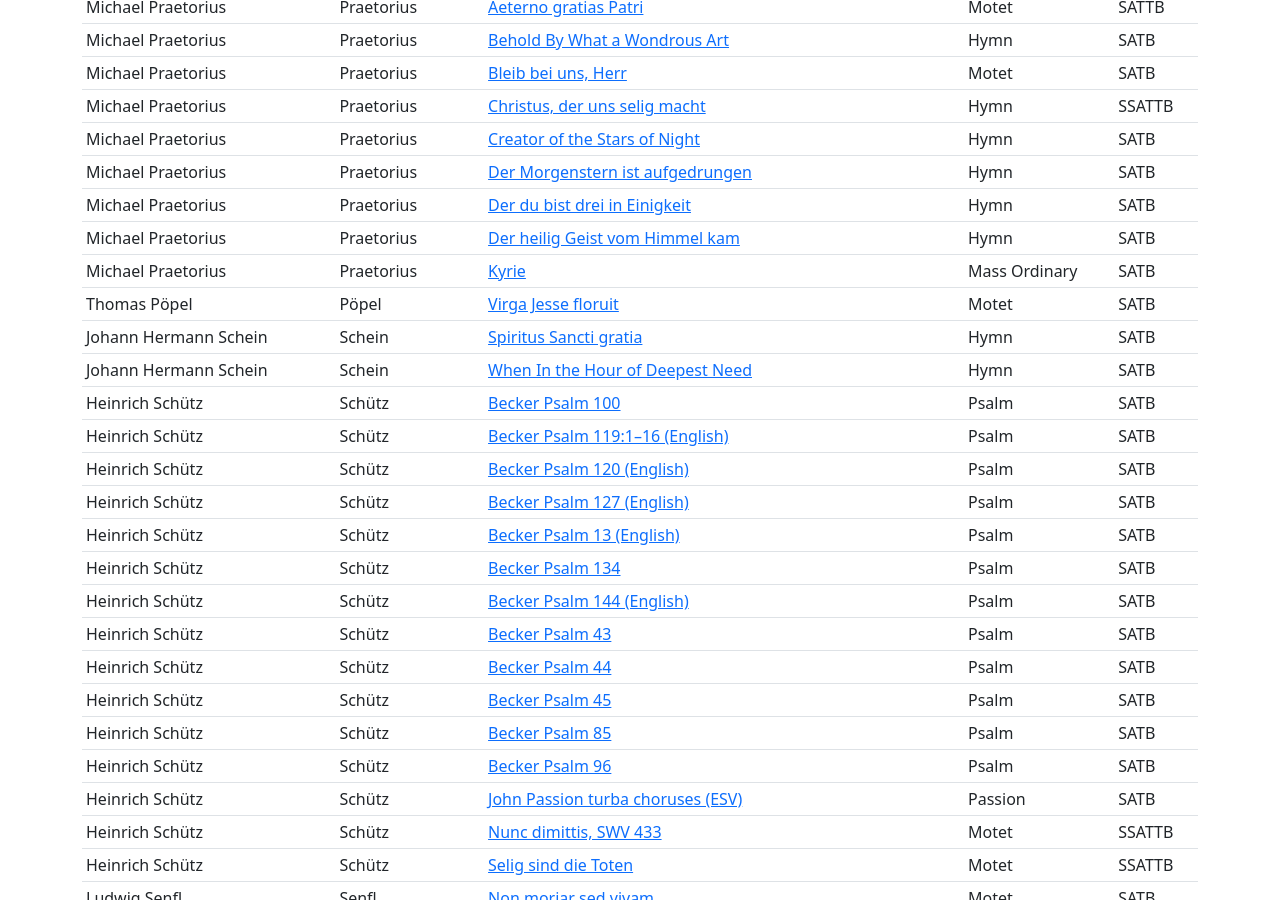
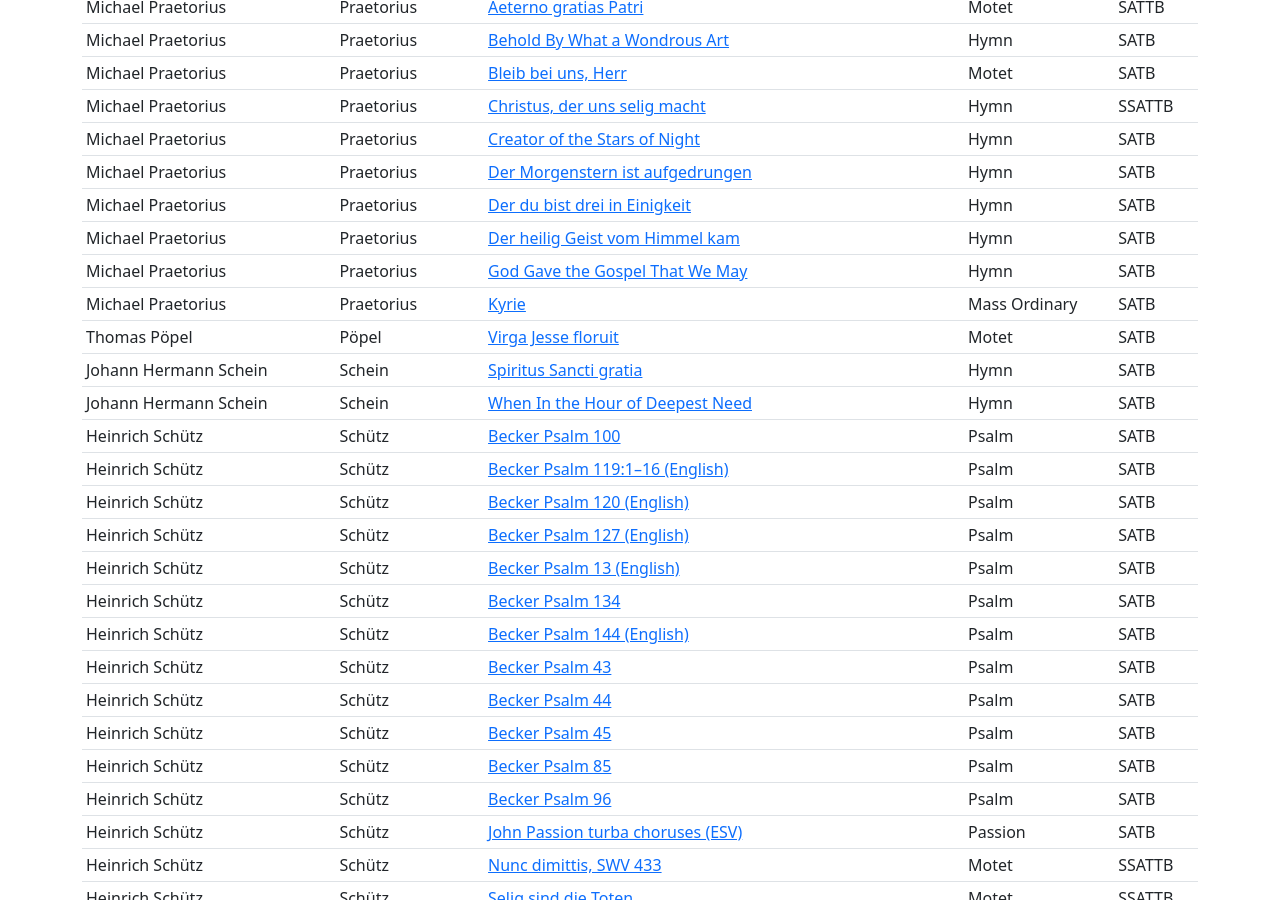
Before and after one commit to coranglais16/liturgical-music, a Jekyll site: the page built from docs/index.md, in a window 1280 px wide and 900 px high, scrolled down 1999 px. Built offline with Jekyll 4.4.1, drawn with Linux system fonts in a browser that asks for light colours; our own code applies the rules of GitHub Pages for plain Markdown files; a style sheet for code colours, icons or effects is not loaded.

Commit message:
add info for God Gave the Gospel That We May

```diff
--- a/docs/_data/database.yml
+++ b/docs/_data/database.yml
@@ -340,6 +340,12 @@
   genre: Hymn
   voicing: SATB
   sort: Praetorius
+- path: /assets/pdf/Praetorius God Gave the Gospel That We May.pdf
+  title: God Gave the Gospel That We May
+  composer: Michael Praetorius
+  genre: Hymn
+  voicing: SATB
+  sort: Praetorius
 - path: /assets/pdf/Praetorius Kyrie.pdf
   title: Kyrie
   composer: Michael Praetorius
```
